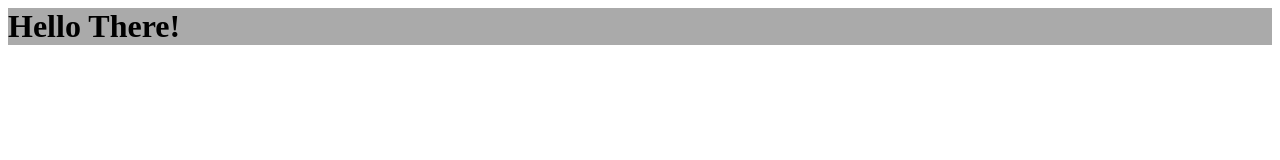
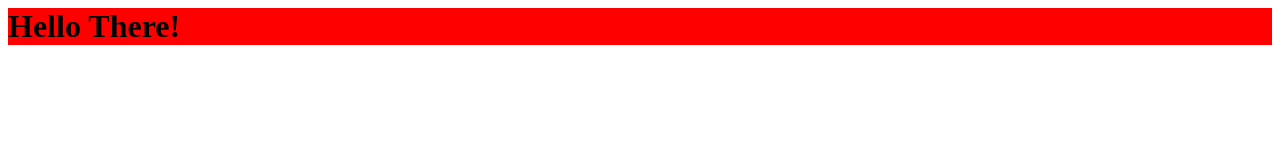
Before and after one commit to satvik-akkaraju-es/enterprise-systems, a plain HTML site: page index.html in a window 1280 px wide. Drawn offline with Linux system fonts and the light colour scheme.

Commit message:
update: styles.css

```diff
--- a/styles.css
+++ b/styles.css
@@ -1,3 +1,3 @@
 h1 {
-background-color: #aaaaaa;
+background-color: red;
 }
```
